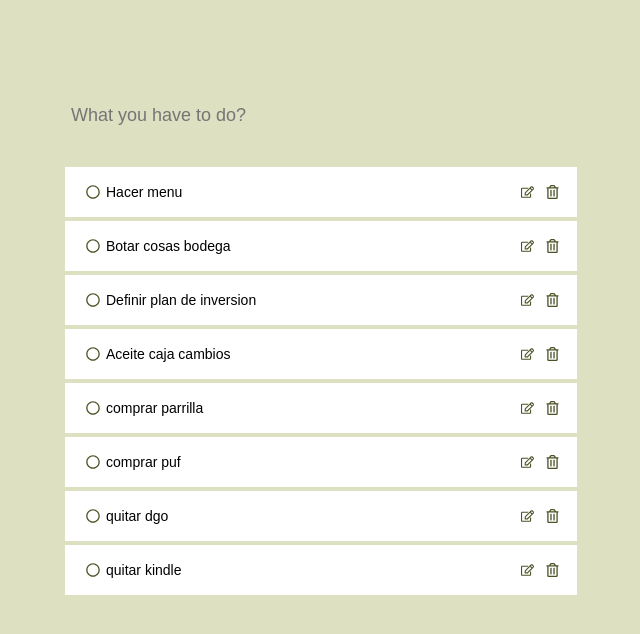
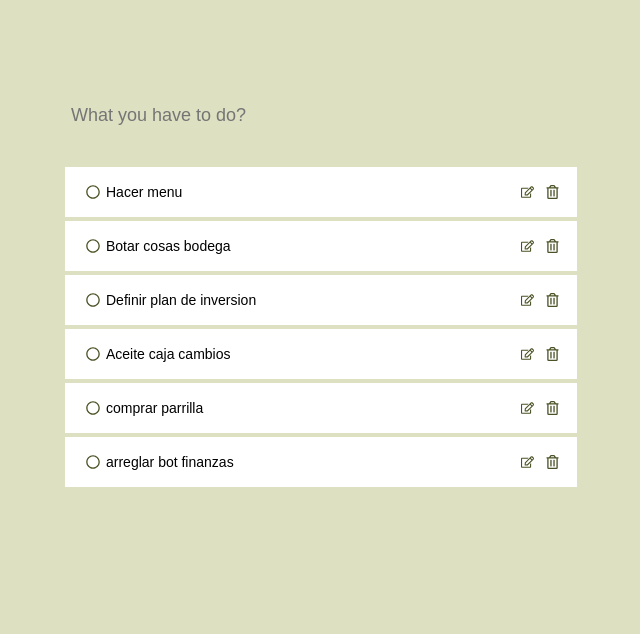
Before and after one commit to pablosat/todo-webapp, a React (Create React App) app: page / in a window 1280 px wide. Shown: the top 634 px of the page, without its empty margins (319-959 px from the left). Built offline with nearby package versions, Linux system fonts and the light colour scheme.

Commit message:
new todos

```diff
--- a/src/components/toDoReducer.js
+++ b/src/components/toDoReducer.js
@@ -44,17 +44,7 @@ export const toDoReducer = (state, action = { type: "", payload: {} }) => {
         },
         {
           id: 1133,
-          name: "comprar puf",
-          completed: false
-        },
-        {
-          id: 11133,
-          name: "quitar dgo",
-          completed: false
-        },
-        {
-          id: 113123,
-          name: "quitar kindle",
+          name: "arreglar bot finanzas",
           completed: false
         }
       ];
```
